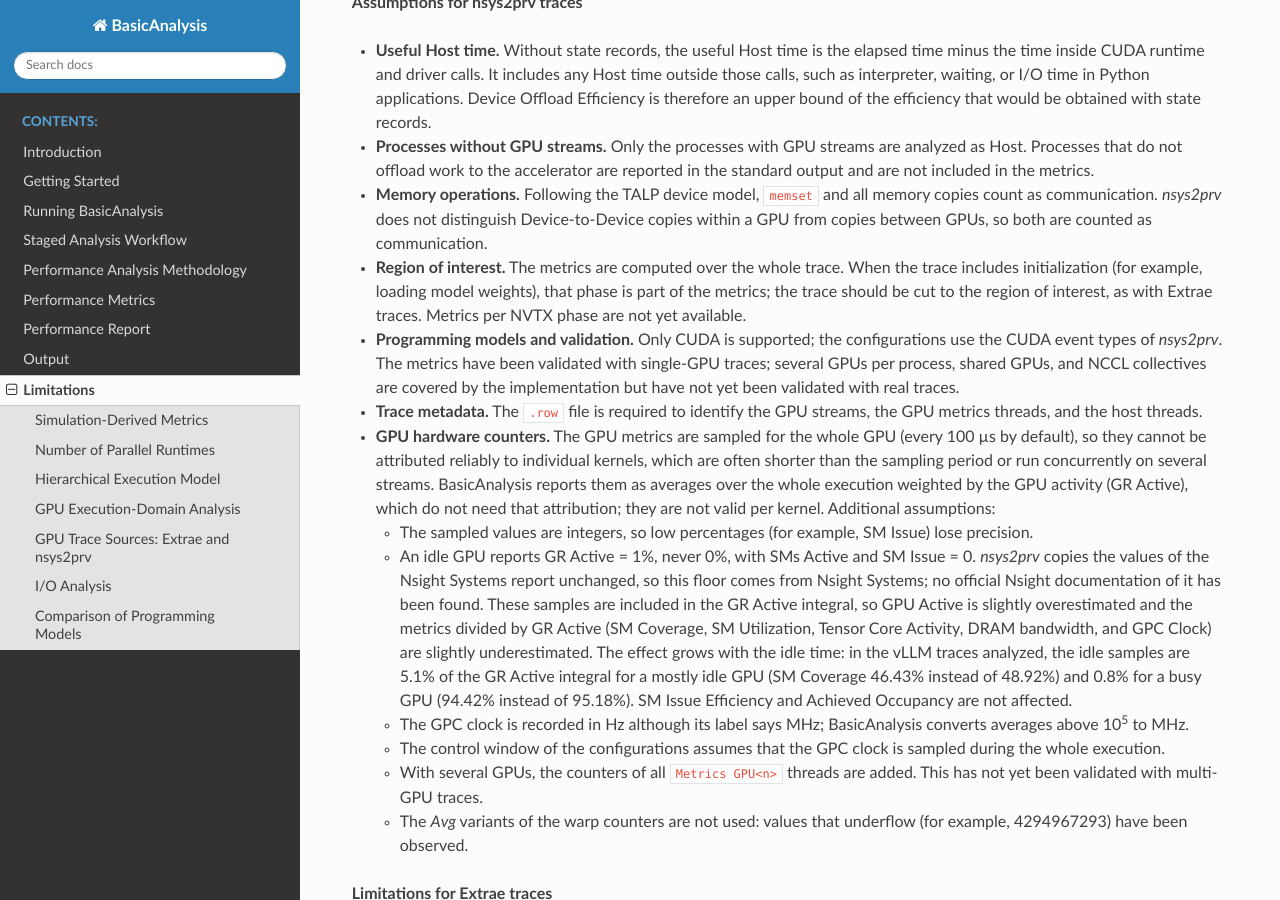
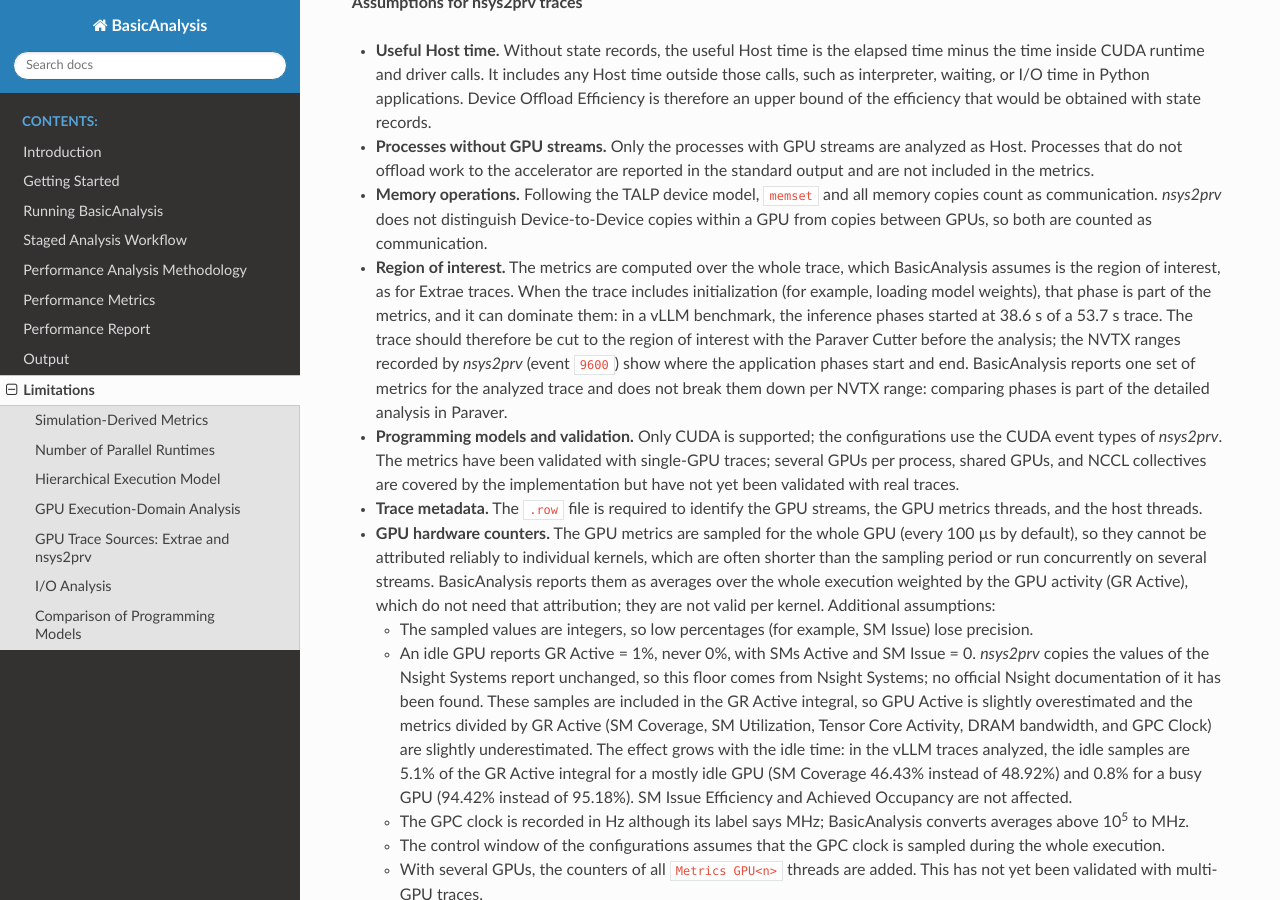
Before and after one commit to bsc-performance-tools/basicanalysis, a Sphinx documentation site: the page built from doc/source/09_limitations.rst, in a window 1280 px wide and 900 px high, scrolled down 2323 px. Built offline with Sphinx 7.4.7 and the Read the Docs theme 3.1.0, drawn with Linux system fonts in a browser that asks for light colours.

Commit message:
Clarify the region-of-interest limitation of nsys2prv traces

```diff
--- a/doc/source/09_limitations.rst
+++ b/doc/source/09_limitations.rst
@@ -149,11 +149,17 @@ different assumptions. The definitions are described in :doc:`06_metrics`.
   memory copies count as communication. *nsys2prv* does not distinguish
   Device-to-Device copies within a GPU from copies between GPUs, so both are
   counted as communication.
-* **Region of interest.** The metrics are computed over the whole trace. When
-  the trace includes initialization (for example, loading model weights),
-  that phase is part of the metrics; the trace should be cut to the region of
-  interest, as with Extrae traces. Metrics per NVTX phase are not yet
-  available.
+* **Region of interest.** The metrics are computed over the whole trace,
+  which BasicAnalysis assumes is the region of interest, as for Extrae
+  traces. When the trace includes initialization (for example, loading model
+  weights), that phase is part of the metrics, and it can dominate them: in
+  a vLLM benchmark, the inference phases started at 38.6 s of a 53.7 s
+  trace. The trace should therefore be cut to the region of interest with
+  the Paraver Cutter before the analysis; the NVTX ranges recorded by
+  *nsys2prv* (event ``9600``) show where the application phases start and
+  end. BasicAnalysis reports one set of metrics for the analyzed trace and
+  does not break them down per NVTX range: comparing phases is part of the
+  detailed analysis in Paraver.
 * **Programming models and validation.** Only CUDA is supported; the
   configurations use the CUDA event types of *nsys2prv*. The metrics have
   been validated with single-GPU traces; several GPUs per process, shared
```
Also changed, not shown: 1 other file.
